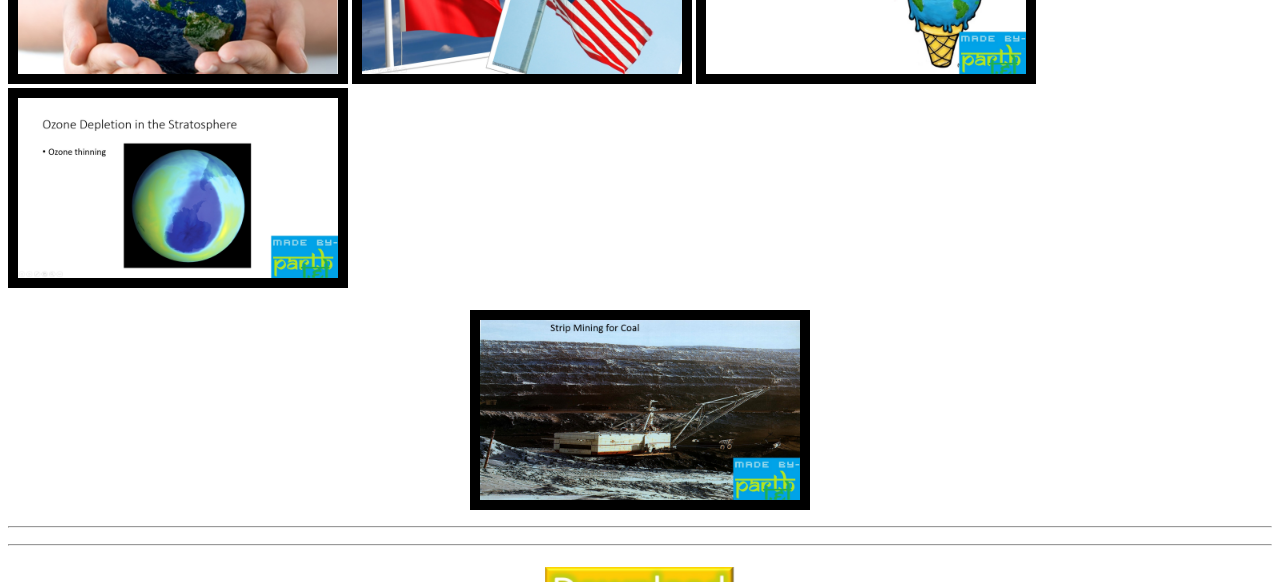
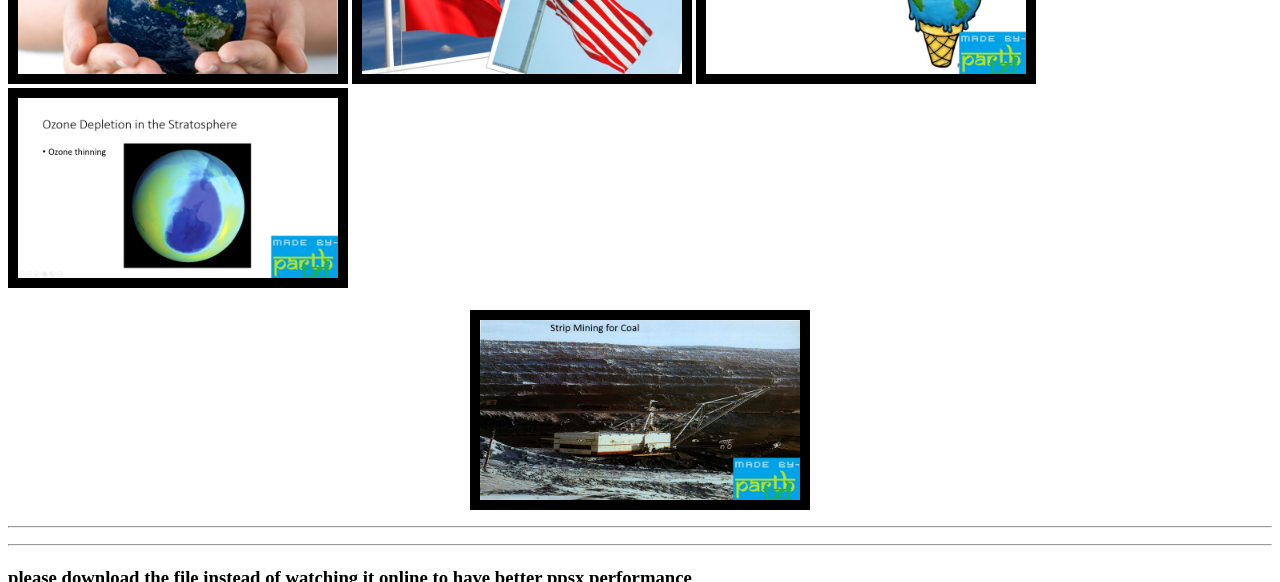
Before and after one commit to XinYaanZyoy/parth-and-manav-FA-3-4-class-10, a plain HTML site: page FA-3,4_files/s.s(social science).html in a window 1280 px wide. Shown: the part 467-1049 px from the top of the page. Drawn offline with Linux system fonts and the light colour scheme.

Commit message:
Update s.s(social science).html

```diff
--- a/FA-3,4_files/s.s(social science).html
+++ b/FA-3,4_files/s.s(social science).html
@@ -21,6 +21,7 @@ see, please download the animation and enjoy.</h3>
 <h1 align="center"><img src="coal.jpg" border="10" height="180"></img>
 <hr/>
 <hr/>
+<h3>please download the file instead of watching it online to have better ppsx performance</h3>
 <h1 align="center"><a href="https://drive.google.com/file/d/1KEUlvvSSVgyFV86u6l3g5TQPLyySYGNo/view?usp=sharing"><img src="download.jpg" border="00" height="50"></img></a>
 <h1 align="left"><a href="our projects.html"><img src="back.jpg" border="00" height="50"></img></a>
 <hr/>
```
